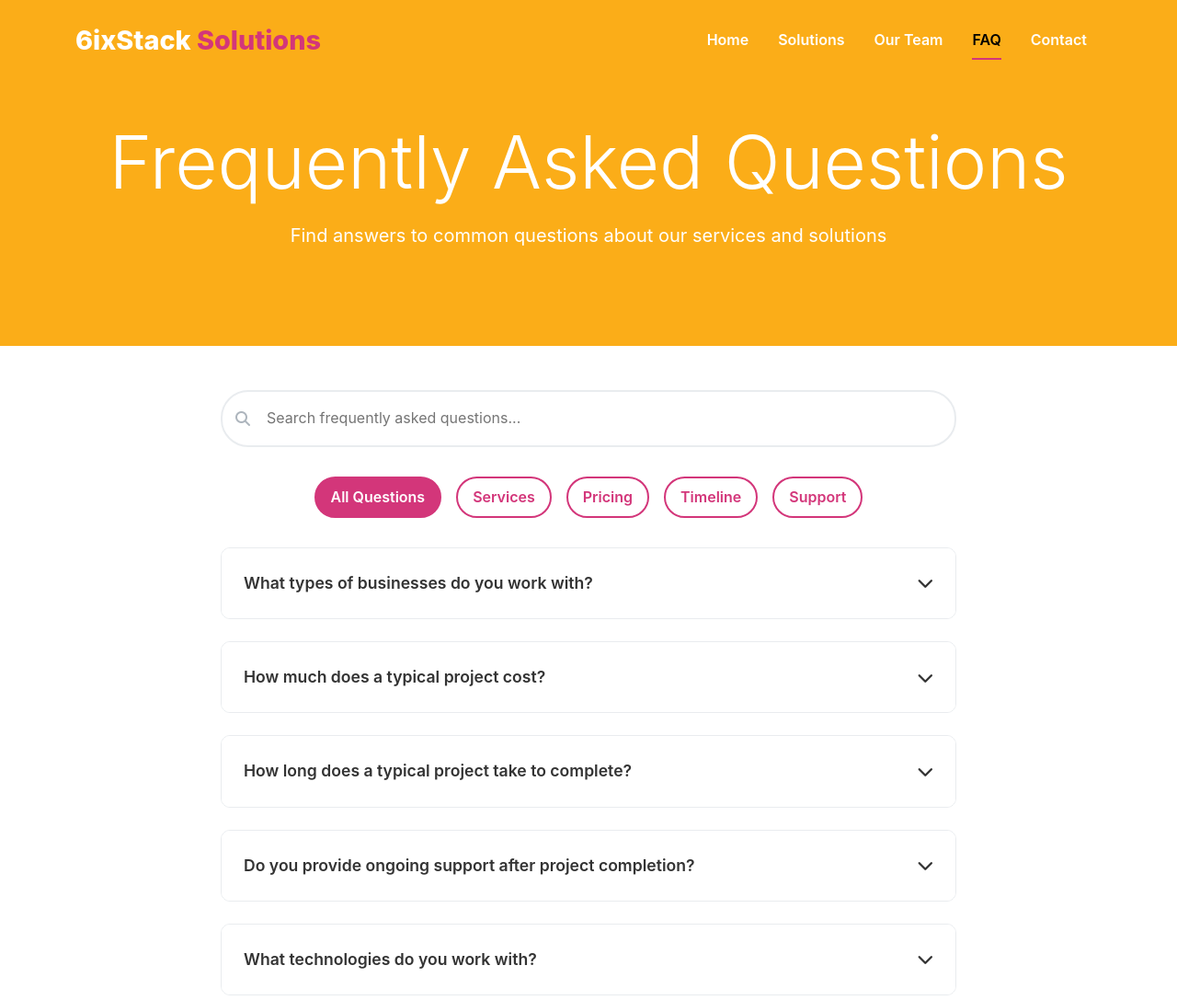
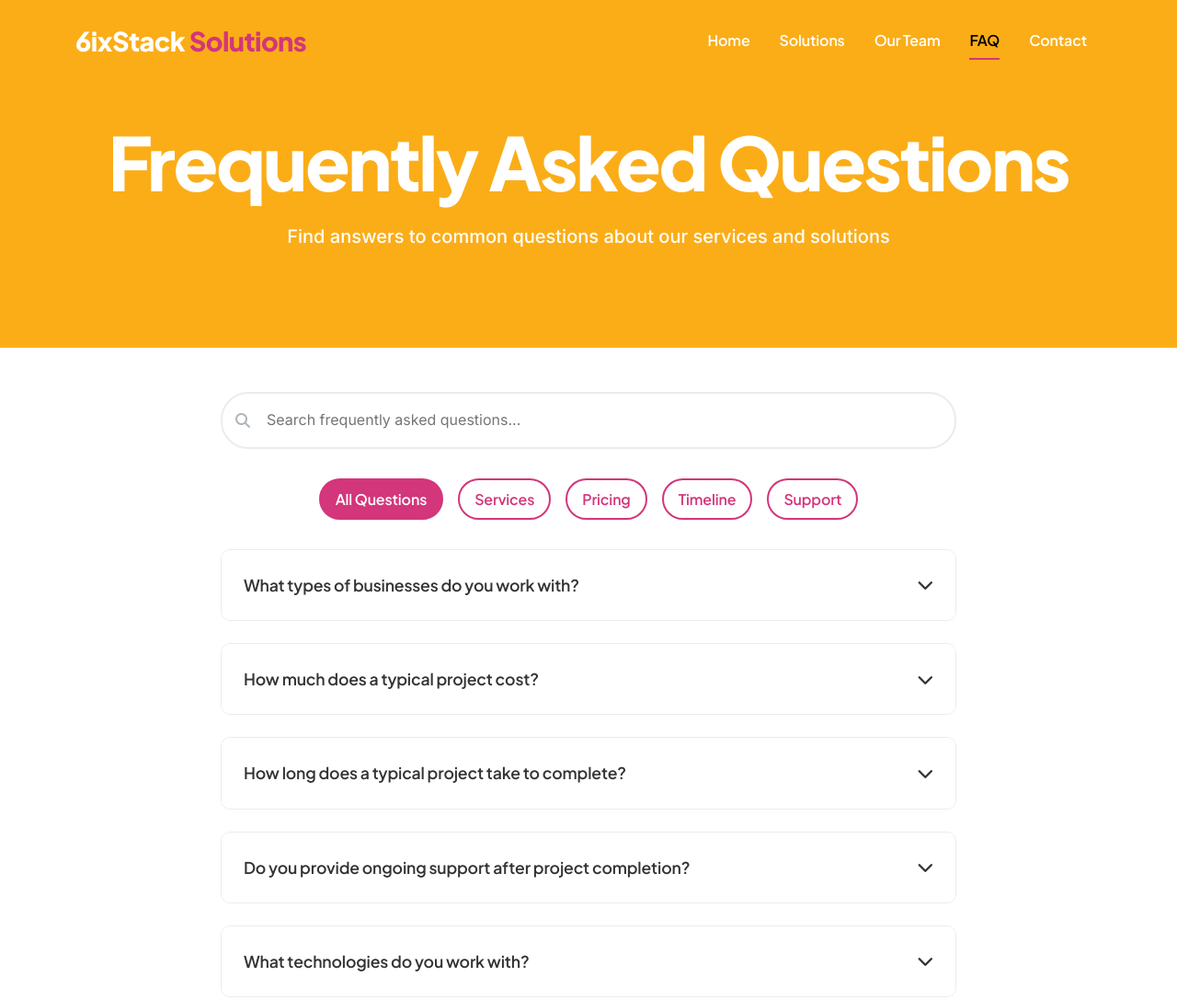
Before and after one commit to peleeconsulting/company-portal, a website built with webpack: page src/faq.html in a window 1280 px wide. Shown: the top 1087 px of the page at 92% size. Built offline with nearby package versions, Linux system fonts and the light colour scheme.

Commit message:
Enhance typography by adding Google Fonts and updating font styles across FAQ and CSS files. Improved font-family, weight, and letter-spacing for better readability and visual consistency.

```diff
--- a/src/css/styles.css
+++ b/src/css/styles.css
@@ -1,3 +1,6 @@
+/* Import Google Fonts */
+@import url('https://fonts.googleapis.com/css2?family=Plus+Jakarta+Sans:wght@400;500;600;700;800&family=Inter:wght@400;500;600;700&display=swap');
+
 :root {
   --primary-color: #D3367A;
   --primary-dark: #B42B6A;
@@ -28,12 +31,28 @@ body {
   color: var(--text-color);
   line-height: 1.6;
   overflow-x: hidden;
+  font-size: 1rem;
+  font-weight: 400;
 }
 
 h1, h2, h3, h4, h5, h6 {
+  font-family: 'Plus Jakarta Sans', sans-serif;
   font-weight: 700;
   margin-bottom: 1rem;
   color: var(--secondary-color);
+  letter-spacing: -0.02em;
+}
+
+.display-1 {
+  font-family: 'Plus Jakarta Sans', sans-serif;
+  font-weight: 800;
+  letter-spacing: -0.03em;
+}
+
+.display-4 {
+  font-family: 'Plus Jakarta Sans', sans-serif;
+  font-weight: 700;
+  letter-spacing: -0.02em;
 }
 
 .section-title {
@@ -131,9 +150,11 @@ a:hover {
 }
 
 .lead {
+  font-family: 'Inter', sans-serif;
   font-size: 1.25rem;
-  font-weight: 400;
+  font-weight: 500;
   margin-bottom: 1.5rem;
+  line-height: 1.7;
 }
 
 .text-primary {
@@ -162,10 +183,12 @@ header.scrolled {
 }
 
 .navbar-brand {
+  font-family: 'Plus Jakarta Sans', sans-serif;
   font-size: 1.8rem;
   font-weight: 800;
   color: var(--white);
   transition: var(--transition);
+  letter-spacing: -0.02em;
 }
 
 header.scrolled .navbar-brand {
@@ -173,11 +196,13 @@ header.scrolled .navbar-brand {
 }
 
 .nav-link {
+  font-family: 'Plus Jakarta Sans', sans-serif;
   font-weight: 600;
   color: var(--white);
   padding: 0.5rem 1rem !important;
   transition: var(--transition);
   position: relative;
+  letter-spacing: -0.01em;
 }
 
 header.scrolled .nav-link {
--- a/src/faq.html
+++ b/src/faq.html
@@ -6,6 +6,7 @@
   <title>FAQ - 6ixStack Solutions</title>
   <link rel="icon" type="image/svg+xml" href="/favicon.svg">
   <link rel="stylesheet" href="https://cdnjs.cloudflare.com/ajax/libs/font-awesome/6.4.0/css/all.min.css">
+  <link href="https://fonts.googleapis.com/css2?family=Plus+Jakarta+Sans:wght@400;500;600;700;800&family=Inter:wght@400;500;600;700&display=swap" rel="stylesheet">
   <meta name="description" content="Frequently Asked Questions about 6ixStack Solutions' services, pricing, and project timelines.">
   <style>
     /* Hero section styles */
@@ -17,6 +18,9 @@
     }
 
     .faq-hero h1 {
+      font-family: 'Plus Jakarta Sans', sans-serif;
+      font-weight: 800;
+      letter-spacing: -0.03em;
       color: var(--white);
       margin-bottom: 1rem;
     }
@@ -45,6 +49,7 @@
       padding: 1.5rem;
       background: var(--white);
       border: none;
+      font-family: 'Plus Jakarta Sans', sans-serif;
       font-weight: 600;
       font-size: 1.1rem;
       color: var(--text-color);
@@ -53,6 +58,7 @@
       justify-content: space-between;
       align-items: center;
       transition: all 0.3s ease;
+      letter-spacing: -0.01em;
     }
 
     .faq-question:hover {
@@ -79,6 +85,9 @@
       overflow: hidden;
       transition: all 0.3s ease;
       background-color: var(--white);
+      font-family: 'Inter', sans-serif;
+      font-size: 1rem;
+      line-height: 1.6;
     }
 
     .faq-answer[aria-hidden="false"] {
@@ -105,9 +114,11 @@
       border-radius: 25px;
       background: transparent;
       color: var(--primary-color);
+      font-family: 'Plus Jakarta Sans', sans-serif;
       font-weight: 600;
       cursor: pointer;
       transition: all 0.3s ease;
+      letter-spacing: -0.01em;
     }
 
     .category-btn:hover,
@@ -133,6 +144,7 @@
       padding-left: 3rem;
       border: 2px solid var(--gray-200);
       border-radius: 30px;
+      font-family: 'Inter', sans-serif;
       font-size: 1rem;
       transition: all 0.3s ease;
     }
```
